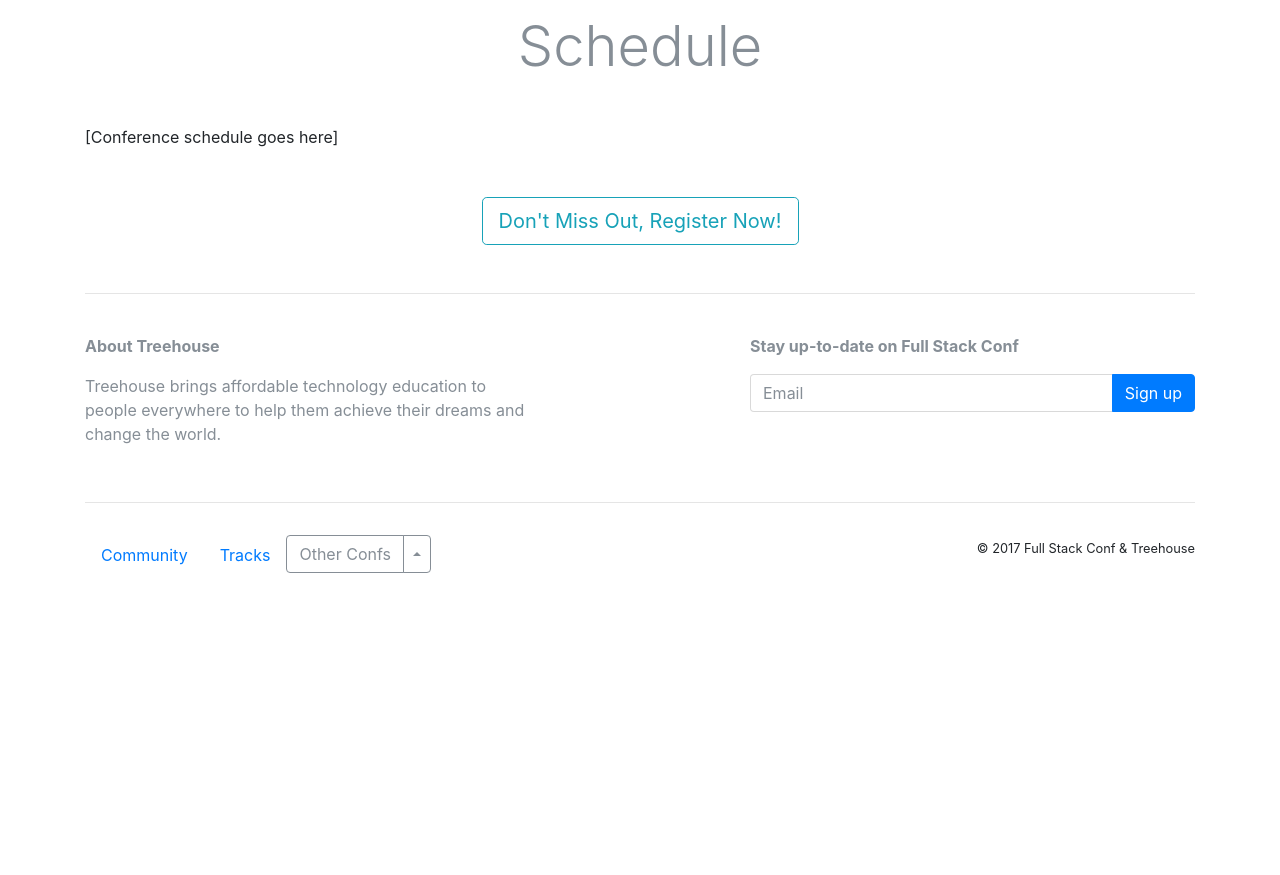
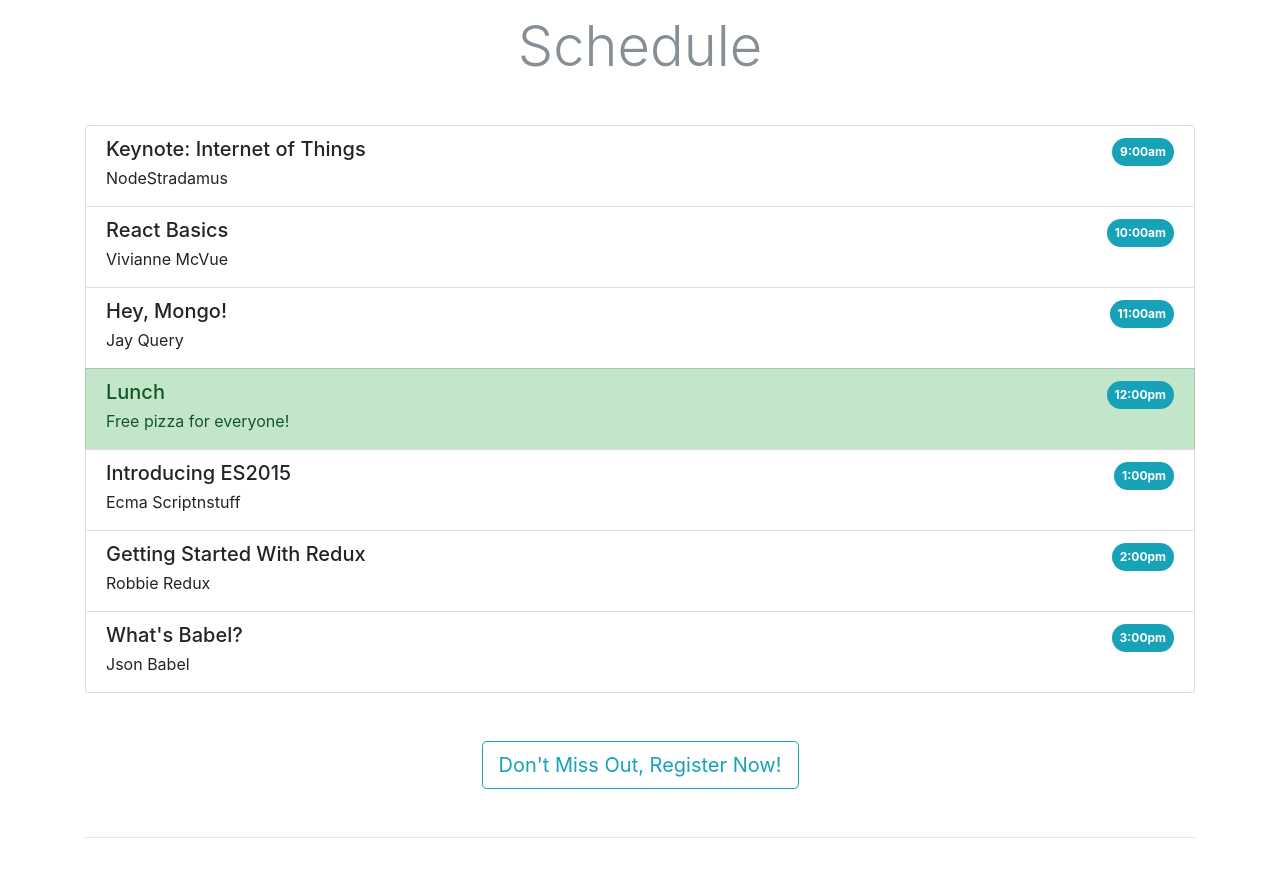
Before and after one commit to philrcrawford/full-stack-conf, a plain HTML site: page index.html in a window 1280 px wide. Shown: the part 1840-2715 px from the top of the page. Before the commit the page ends 2431 px from the top, so only its background shows below. Drawn offline with nearby package versions, Linux system fonts and the light colour scheme.

Commit message:
Add schedule

```diff
--- a/index.html
+++ b/index.html
@@ -58,14 +58,14 @@
         </div>
         <div class="col-lg order-lg-3">
           <h3 class="mb-4">What You'll Learn</h3>
-          <ul>
-            <li><strong>MongoDB</strong>: NoSQL database</li>
-            <li><strong>Express</strong>: Framework for Node</li>
-            <li><strong>React</strong>: JavaScript library</li>
-            <li><strong>Node.js</strong>: JavaScript environment</li>
-            <li><strong>ES2015</strong>: Latest version of JavaScript</li>
-            <li><strong>Babel</strong>: JavaScript compiler</li>
-          </ul>
+          <div class="list-group">
+            <a href="#" class="list-group-item list-group-item-action"><strong>MongoDB</strong>: NoSQL database</a>
+            <a href="#" class="list-group-item list-group-item-action"><strong>Express</strong>: Framework for Node</a>
+            <a href="#" class="list-group-item list-group-item-action"><strong>React</strong>: JavaScript library</a>
+            <a href="#" class="list-group-item list-group-item-action"><strong>Node.js</strong>: JavaScript environment</a>
+            <a href="#" class="list-group-item list-group-item-action"><strong>ES2015</strong>: Latest version of JavaScript</a>
+            <a href="#" class="list-group-item list-group-item-action"><strong>Babel</strong>: JavaScript compiler</a>
+          </div>
         </div>
       </div> <!-- /about -->
 
@@ -135,8 +135,57 @@
 
       <!-- schedule -->
       <h1 class="display-4 text-center my-5 text-muted">Schedule</h1>
-      [Conference schedule goes here]
-      <!-- schedule -->
+      <ul class="list-group list-unstyled">
+        <li class="list-group-item">
+          <div class="d-flex justify-content-between">
+            <h5 class="mb-1">Keynote: Internet of Things</h5>
+            <span class="badge badge-pill badge-info p-2">9:00am</span>
+          </div>
+          <p class="mb-1">NodeStradamus</p>
+        </li>
+        <li class="list-group-item">
+          <div class="d-flex justify-content-between">
+            <h5 class="mb-1">React Basics</h5>
+            <span class="badge badge-pill badge-info p-2">10:00am</span>
+          </div>
+          <p class="mb-1">Vivianne McVue</p>
+        </li>
+        <li class="list-group-item">
+          <div class="d-flex justify-content-between">
+            <h5 class="mb-1">Hey, Mongo!</h5>
+            <span class="badge badge-pill badge-info p-2">11:00am</span>
+          </div>
+          <p class="mb-1">Jay Query</p>
+        </li>
+        <li class="list-group-item list-group-item-success">
+          <div class="d-flex justify-content-between">
+            <h5 class="mb-1">Lunch</h5>
+            <span class="badge badge-pill badge-info p-2">12:00pm</span>
+          </div>
+          <p class="mb-1">Free pizza for everyone!</p>
+        </li>
+        <li class="list-group-item">
+          <div class="d-flex justify-content-between">
+            <h5 class="mb-1">Introducing ES2015</h5>
+            <span class="badge badge-pill badge-info p-2">1:00pm</span>
+          </div>
+          <p class="mb-1">Ecma Scriptnstuff</p>
+        </li>
+        <li class="list-group-item">
+          <div class="d-flex justify-content-between">
+            <h5 class="mb-1">Getting Started With Redux</h5>
+            <span class="badge badge-pill badge-info p-2">2:00pm</span>
+          </div>
+          <p class="mb-1">Robbie Redux</p>
+        </li>
+        <li class="list-group-item">
+          <div class="d-flex justify-content-between">
+            <h5 class="mb-1">What's Babel?</h5>
+            <span class="badge badge-pill badge-info p-2">3:00pm</span>
+          </div>
+          <p class="mb-1">Json Babel</p>
+        </li>
+      </ul><!-- schedule -->
 
       <!-- callout button -->
       <button type="button" class="btn btn-outline-info btn-lg d-block mx-auto my-5">Don't Miss Out, Register Now!</button>
```
